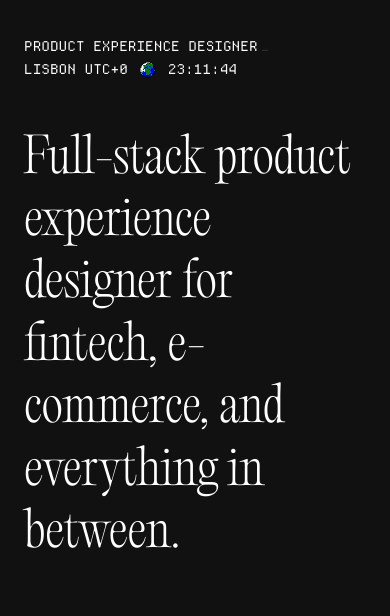
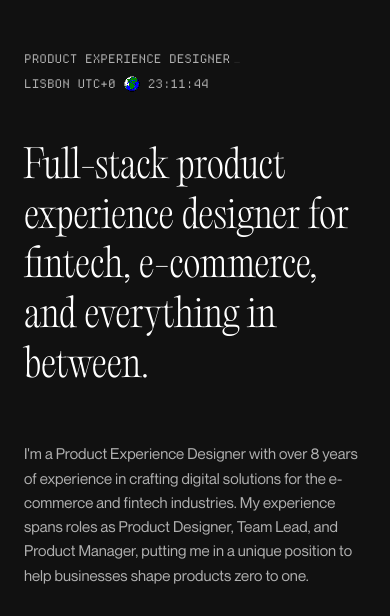
Before and after one commit to ana-rodrigues/blog-njs, a Next.js app: page / in a window 390 px wide. Shown: the top 616 px of the page. Built offline with nearby package versions, Linux system fonts and the light colour scheme.

Commit message:
Solves headers on mobile

```diff
--- a/app/components/clock.tsx
+++ b/app/components/clock.tsx
@@ -20,7 +20,7 @@ const Clock: React.FC = () => {
   }
 
   return <div className={styles.clock}>
-    <p className="monoMd">{time}</p>
+    <p className="monoSm">{time}</p>
   </div>;
 };
 
--- a/app/components/preheader.module.css
+++ b/app/components/preheader.module.css
@@ -1,15 +1,12 @@
 .preheader {
   display: grid;
   grid-template-columns: repeat(1, 1fr);
-  gap: var(--spacer-xxsm);
-  padding-top: var(--spacer-lg);
+  gap: var(--spacer-xs);
+  margin-top: var(--spacer-md);
 }
 
 .preheaderLeft {
-  display: grid;
-  grid-template-columns: 1fr;
-  gap: var(--spacer-xsm);
-  align-items: center;
+align-items: center;
 }
 
 .preheaderRight {
@@ -18,7 +15,8 @@
   align-items: center;
   display: grid;
   grid-template-columns: repeat(3, auto);
-  gap: var(--spacer-xsm);
+  gap: var(--spacer-xxsm);
+  margin-top: 2px;
 }
 
 
--- a/app/components/preheader.tsx
+++ b/app/components/preheader.tsx
@@ -11,13 +11,13 @@ const Preheader = () => {
       <h1 className="visuallyHidden">The digital bureau of Ana Rodrigues, Product Experience Designer</h1>
 
       <div className={styles.preheaderLeft}>
-        <p className='monoMd'>
+        <p className='monoSm'>
           <ClientSideTypewriter words={['Ana Fernandes Rodrigues', 'Product experience designer']}/>
         </p>
       </div>
 
       <div className={styles.preheaderRight}>
-        <p className='monoMd'>Lisbon UTC+0</p>
+        <p className='monoSm'>Lisbon UTC+0</p>
         <img className='inline' src='/media/world.png' alt='Globe pixel art icon'></img>
         <Clock/>
       </div>
--- a/app/global.css
+++ b/app/global.css
@@ -93,7 +93,7 @@ body {
     font-family: 'PPEditorialOld-Ultralight', Times, serif;
     font-weight: 300;
     letter-spacing: 1%;
-    font-size: 3rem;
+    font-size: 2.4rem;
     line-height: 130%;
     color: var(--primary-text-color);
 }
```
Also changed, not shown: app/components/highlightedpost.module.css (+8 -8 lines).
